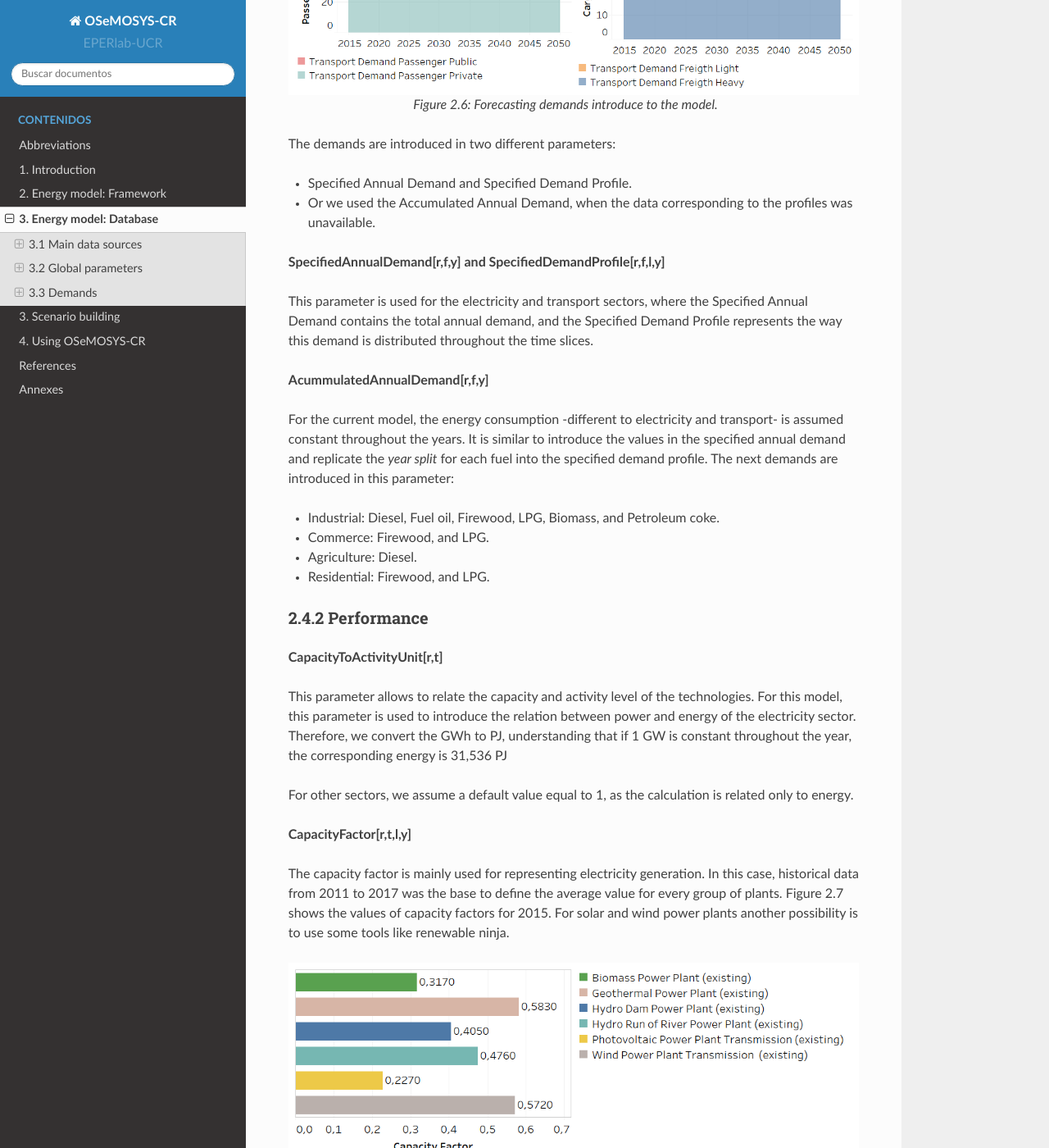
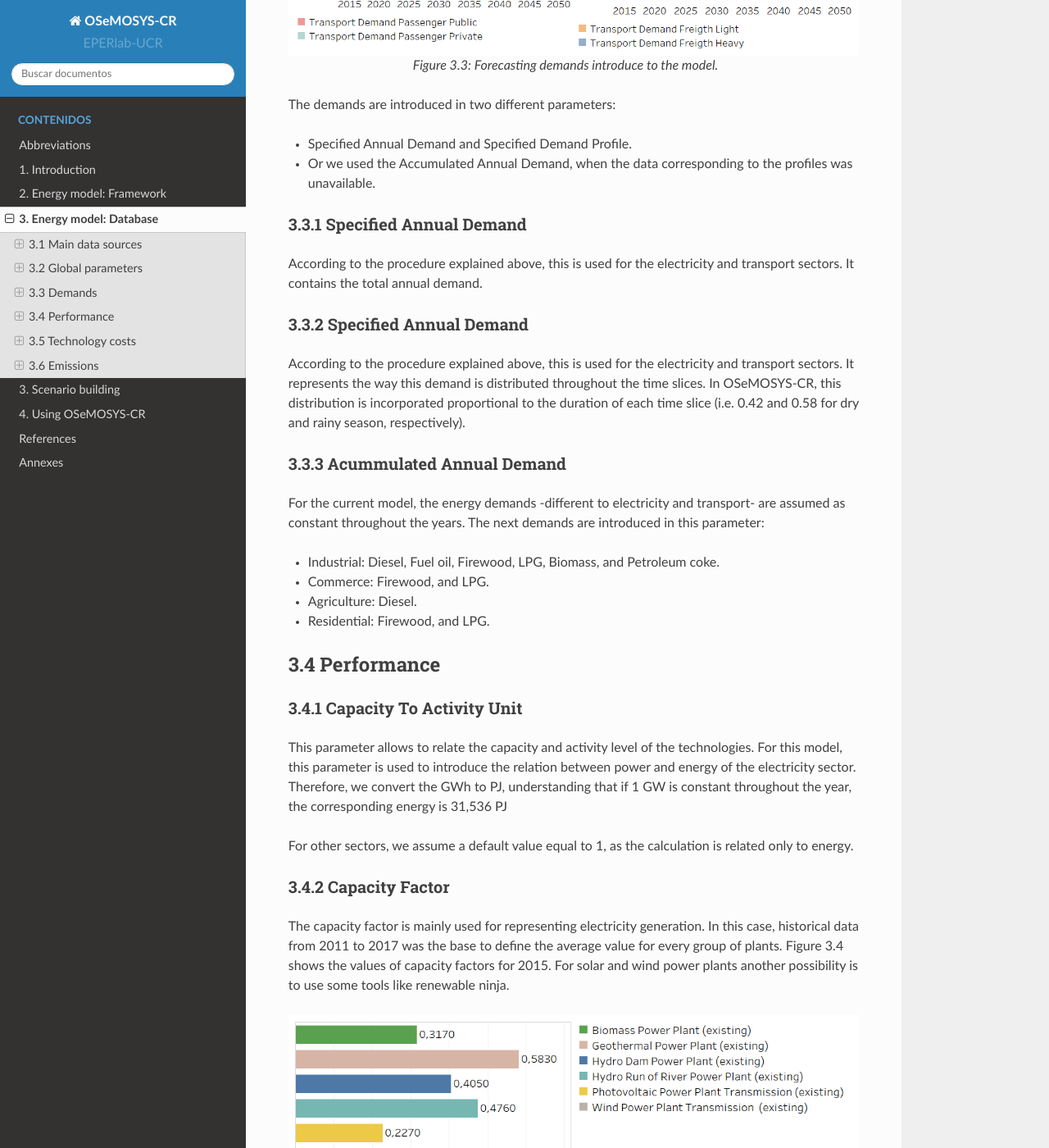
Before and after one commit to EPERLab/OSeMOSYS-CR, a Sphinx documentation site: the page built from docs/03EnergyModelDatabase.rst, in a window 1280 px wide and 1400 px high, scrolled down 6066 px. Shown: the whole window at 82% size. Built offline with Sphinx 7.4.7 and the Read the Docs theme 2.0.0, drawn with Linux system fonts in a browser that asks for light colours; formulas are drawn with MathJax 3; some of the changed text lies outside the part shown.

Commit message:
Update 03EnergyModelDatabase.rst

```diff
--- a/docs/03EnergyModelDatabase.rst
+++ b/docs/03EnergyModelDatabase.rst
@@ -139,13 +137,13 @@ Simple delays:
 
 where *ϕ* corresponds to operators, *μ* is the media  of *ϕ*, *θ* is a coefficient, and *s* is a stational component.
 
-This forecasting model gives good approximations of the data registered by institutions. The estimation begins with the analysis and forecasting of the time series corresponding to the primary sources. With these long term values, a specific trend is fixed by using the shares defined in the base year. A Hierarchical process was develop considering that the shares by each sector are the same on the base year. Figure 2.5 shows the general results of the projections and general annual demands.
+This forecasting model gives good approximations of the data registered by institutions. The estimation begins with the analysis and forecasting of the time series corresponding to the primary sources. With these long term values, a specific trend is fixed by using the shares defined in the base year. A Hierarchical process was develop considering that the shares by each sector are the same on the base year. Figure 3.2 shows the general results of the projections and general annual demands.
 
 .. figure::  img/Fig_ProjectedDemandsBySector.png
    :align:   center
    :width:   700 px
 
-   *Figure 2.5: Forecasting demands introduce to the model.*
+   *Figure 3.2: Forecasting demands introduce to the model.*
 
 In order to estimate the demands of the transport sector, an additional calculation is required, but the previously projections of energy consumption for transport (by fuel) are used as base. Using this variable allows to have a systematic monitoring of the supply chain. Another crucial variable is the relation between energy consumption and the annual average distance travelled by each group of technologies. The general equations for the estimation are shown below:
 
@@ -194,60 +192,69 @@ Therefore:
 
    {TD\_LD}_{GSL}=\left[21.88\ PJ*0.56\right]\ *\left[\frac{14773\ km*611324\ V}{21.88\ PJ}\right]*\left[\frac{1.5\ P}{V}\right]=13.5\ Gpkm
 
-This similar process was developed for every transport technology during all the years included in the analysis. In the process, the energy consumption changes according to the projection. The final calculation of the demands is presented in the figure 2.6.
+This similar process was developed for every transport technology during all the years included in the analysis. In the process, the energy consumption changes according to the projection. The final calculation of the demands is presented in the figure 3.3.
 
 .. figure::  img/Fig_TransportDemands.png
    :align:   center
    :width:   700 px
 
-   *Figure 2.6: Forecasting demands introduce to the model.*
+   *Figure 3.3: Forecasting demands introduce to the model.*
 
 The demands are introduced in two different parameters:
 
 * Specified Annual Demand and Specified Demand Profile.
 * Or we used the Accumulated Annual Demand, when the data corresponding to the profiles was unavailable.
 
-**SpecifiedAnnualDemand[r,f,y] and SpecifiedDemandProfile[r,f,l,y]**
+3.3.1 Specified Annual Demand
+---------
+According to the procedure explained above, this is used for the electricity and transport sectors. It contains the total annual demand.
 
-This parameter is used for the electricity and transport sectors, where the Specified Annual Demand contains the total annual demand, and the Specified Demand Profile represents the way this demand is distributed throughout the time slices.
+3.3.2 Specified Annual Demand
+---------
+According to the procedure explained above, this is used for the electricity and transport sectors. It represents the way this demand is distributed throughout the time slices. In OSeMOSYS-CR, this distribution is incorporated proportional to the duration of each time slice (i.e. 0.42 and 0.58 for dry and rainy season, respectively).
 
-**AcummulatedAnnualDemand[r,f,y]**
+3.3.3 Acummulated Annual Demand
+---------
 
-For the current model, the energy consumption -different to electricity and transport- is assumed constant throughout the years. It is similar to introduce the values in the specified annual demand and replicate the *year split* for each fuel into the specified demand profile. The next demands are introduced in this parameter:
+For the current model, the energy demands -different to electricity and transport- are assumed as constant throughout the years. The next demands are introduced in this parameter:
 
 *	Industrial: Diesel, Fuel oil, Firewood, LPG, Biomass, and Petroleum coke.
 *	Commerce: Firewood, and LPG.
 *	Agriculture: Diesel.
 *	Residential: Firewood, and LPG.
 
-2.4.2 Performance
+3.4 Performance
++++++++++
+
+3.4.1 Capacity To Activity Unit
 ---------
-
-**CapacityToActivityUnit[r,t]**
 
 This parameter allows to relate the capacity and activity level of the technologies. For this model, this parameter is used to introduce the relation between power and energy of the electricity sector. Therefore, we convert the GWh to PJ, understanding that if 1 GW is constant throughout the year, the corresponding energy is 31,536 PJ
 
 For other sectors, we assume a default value equal to 1, as the calculation is related only to energy.
 
-**CapacityFactor[r,t,l,y]**
+3.4.2 Capacity Factor
+---------
 
-The capacity factor is mainly used for representing electricity generation. In this case, historical data from 2011 to 2017 was the base to define the average value for every group of plants. Figure 2.7 shows the values of capacity factors for 2015. For solar and wind power plants another possibility is to use some tools like renewable ninja.
+The capacity factor is mainly used for representing electricity generation. In this case, historical data from 2011 to 2017 was the base to define the average value for every group of plants. Figure 3.4 shows the values of capacity factors for 2015. For solar and wind power plants another possibility is to use some tools like renewable ninja.
 
 .. figure::  img/CapacityFactor2015.png
    :align:   center
    :width:   700 px
 
-   *Figure 2.7: Capacity factor for plants.*
+   *Figure 3.4: Capacity factor for plants.*
 
-**AvailabilityFactor[r,t,y]**
+3.4.3 Availability Factor
+---------
 
 This value corresponds to the time that each technologies is available. OSeMOSYS-CR uses 0.9 for power plants (assuming a 0.1 portion of the time for maintenance works and reliability). For the transport sector, the model uses 1, since the vehicle fleet and the modes of mobility are distributed in the whole region and a combination of them can be used.
 
-**Operational life[r,t]**
+3.4.3 Operational Life
+---------
 
-For this parameter, the model employs a set of values used by KTH. In general, the most important investments have an operational life greater than the period of analysis. Table 2.5 shows the data used in the model.
+For this parameter, the model employs a set of values used by KTH. In general, the most important investments have an operational life greater than the period of analysis. Table 3.3 shows the data used in the model.
 
-*Table 2.5: Summary of operational lifes used in the model.*
+*Table 3.3: Summary of operational lifes used in the model.*
 
 .. table::
    :align:   center
@@ -276,13 +283,34 @@ For this parameter, the model employs a set of values used by KTH. In general, t
 | Thermal             | 25    | Trucks              | 15/12 |                     |       |
 +---------------------+-------+---------------------+-------+---------------------+-------+
 
-**InputActivityRatio[r,t,f,m,y]**
+3.4.4 Residual Capacity
+---------
+
+The residual capacity expresses the capacity that already exists in the first year of analysis. The considerations regaring the electricity and transport sectors are presented below:
+
+* Electricity sector: As the most relevant plants in Costa Rica (especially Hydropower) have been recently improved in order to extend their operational life, the existing capacity in 2018 does not decrease through all the period of analysis. Figure 3.5 shows the reference values for 2018.
+
+.. figure::  img/InstalledCapacity2018.png
+   :align:   center
+   :width:   700 px
+
+   *Figure 3.5: Installed capacity in the Costa Rican power system (based on CENCE).*
+
+* Transport sector: This calculation was made taking into account the vehicle fleet in 2015, the transport demand by sector and a decreasing number of vehicles proportional to the operational life. Figure 3.6 presents how the capacity of the current fleet is reduced over the years.
+
+.. figure::  img/ResidualCapacityT.png
+   :align:   center
+
+   *Figure 3.6: Residual capacities by sector.*
+
+3.4.5 Input Activity Ratio
+---------
 
 This value is key for building the structure of model, since it connects the fuels and technologies (i.e. it represents all the inputs each technology needs). Usually, it is referred as the inverse of the efficiency of the process (if the Output Activity Ratio parameter is 1).
 
-In the case of the electricity sector, most part of the power plants are connected to renewable sources. Therefore it has been assumed a relation 1:1. With the exception of thermal plants, that are directly dependent of their variable cost (i.e. fuel). For the transmission and distribution grid, values proportional to losses (4% and 6%) were introduced. Table 2.6 shows the data used in OSeMOSYS-CR.
+In the case of the electricity sector, most part of the power plants are connected to renewable sources. Therefore it has been assumed a relation 1:1. With the exception of thermal plants, that are directly dependent of their variable cost (i.e. fuel). For the transmission and distribution grid, values proportional to losses (4% and 6%) were introduced. Table 3.4 shows the data used in OSeMOSYS-CR.
 
-*Table 2.6: Summary of input activity ratio for electric sector.*
+*Table 3.4: Summary of input activity ratio for electric sector.*
 
 .. table::
    :align:   center
@@ -309,9 +337,9 @@ The general equation for calculating the input activity ratio in passenger trans
 
    {\varepsilon}_{CR}={\left(\frac{Energy}{Fleet*distance}\right)}^{-1}\left(\frac{km}{MJ}\right) = {\left(\frac{Energy}{Fleet*distance*passenger}\right)}^{-1}\left(\frac{pkm}{MJ}\right)
 
-The next example, Table 2.6, shows how to recalculate the efficiencies of two types of technologies: current and new technologies. Here, we use the example of gasoline light duty vehicles. The procedure consists of using the estimation based on the national relation and the proportion provided by one reliable source (in this cases, a data set by the KTH based on ETSAP).
+The next example, Table 3.5, shows how to recalculate the efficiencies of two types of technologies: current and new technologies. Here, we use the example of gasoline light duty vehicles. The procedure consists of using the estimation based on the national relation and the proportion provided by one reliable source (in this cases, a data set by the KTH based on ETSAP).
 
-*Table 2.6: . Recalculation of the input activity ratio .*
+*Table 3.5: . Recalculation of the input activity ratio .*
 
 .. table::
    :align:   center
@@ -326,50 +354,29 @@ The next example, Table 2.6, shows how to recalculate the efficiencies of two ty
 
 In this case, the data corresponding to the current vehicles is assumed equal to the national data. The data for new technologies is proportional to the relation estimated. As the relation between distance and energy consumption is a control variable that combines the efficiency of technologies and the road system, the value will be kept constant. This is done considering that the efficiency of the technologies will improve, while the conditions of the system will decrease.
 
-**OutputActivityRatio[r,t,f,m,y]**
+3.4.5 Output Activity Ratio
+---------
 
 This parameter works together alongside with the InputActivityRatio. Since the efficiency is stablished in the input, the OutputActivityRatio value is always 1. Therefore, its funciton in OSeMOSYS-CR is to connect the structure of the model.
 
-2.4.3 Capacity
----------
+3.5 Technology costs
++++++++++
 
-**ResidualCapacity[r,t,y]**
-
-The residual capacity expresses the capacity that already exists in the first year of analysis. The considerations regaring the electricity and transport sectors are presented below:
-
-* Electricity sector: As the most relevant plants in Costa Rica (especially Hydropower) have been recently improved in order to extend their operational life, the existing capacity in 2018 does not decrease through all the period of analysis. Figure 2.8 shows the reference values for 2018.
-
-.. figure::  img/InstalledCapacity2018.png
-   :align:   center
-   :width:   700 px
-
-   *Figure 2.8: Installed capacity in the Costa Rican power system (based on CENCE).*
-
-* Transport sector: This calculation was made taking into account the vehicle fleet in 2015, the transport demand by sector and a decreasing number of vehicles proportional to the operational life. Figure 2.9 presents how the capacity of the current fleet is reduced over the years.
-
-.. figure::  img/ResidualCapacityT.png
-   :align:   center
-
-   *Figure 2.9: Residual capacities by sector.*
-
-2.4.3 Cost
----------
-
-Figure 2.13 shows the relation included in the model regarding costs. Usually, the capital and fixed costs are related with the capacity and the variable cost is linked to the activity level. The diagram shows what parameters are used for each group of technologies.
+Figure 3.7 shows the relation included in the model regarding costs. Usually, the capital and fixed costs are related with the capacity and the variable cost is linked to the activity level. The diagram shows what parameters are used for each group of technologies.
 
 .. figure::  img/costs.png
    :align:   center
    :width:   700 px
 
-   *Figure 2.12: Cost chains of OSeMOSYS-CR.*
+   *Figure 3.7: Cost chains of OSeMOSYS-CR.*
 
-In order to understand the cost flow, that the model follows in order to satisfy a specific demand, a brief example is presented in Figure 2.13. The figure includes the relation between the electric grid, the pipe system and the vehicles for one year.
+In order to understand the cost flow, that the model follows in order to satisfy a specific demand, a brief example is presented in Figure 3.8. The figure includes the relation between the electric grid, the pipe system and the vehicles for one year.
 
 .. figure::  img/cost_example.png
    :align:   center
    :width:   700 px
 
-   *Figure 2.12: Brief example of the cost chain of the model.*
+   *Figure 3.8: Brief example of the cost chain of the model.*
 
 In this example, we have two ways to satisfy 1 Gpkm: Electric and Fossil. We are no taking into account the depreciation for the example. The activity and capacity for the transport sector is the same, while for the electricity sector the Capacity-to-activity unit (31.536) is used.  A special attention must be paid in the units and their equivalents. The general, equation is:
 
@@ -407,10 +414,26 @@ Fossil Fuel way:
 
 In this example, the fossil fuel chain results are cheaper than electric solution. Additional conditions must be added, such as: the depreciation and variations in the costs.  The next section presents the considerations for the entire cost.
 
-**CapitalCost[r,t,y]**
+3.5.1 Capital Cost
+---------
 
 Transport sector:
 
 .. math::
 
    Capital\ cost=cost\ of\ vehicle\ \left(\frac{USD}{vehicle}\right)/effiecency\left(\frac{km}{year}\right)/LF\left(\frac{Passenger}{vehicle}\right)
+
+3.5.2 Fixed Cost
+---------
+
+3.5.3 Variable Cost
+---------
+
+3.6 Emissions
++++++++++
+
+3.6.1 Emission Activity Ratio
+---------
+
+3.6.2 Emission Penalty
+---------
```
Also changed, not shown: other parts of docs/03EnergyModelDatabase.rst (+1 -3 lines).
